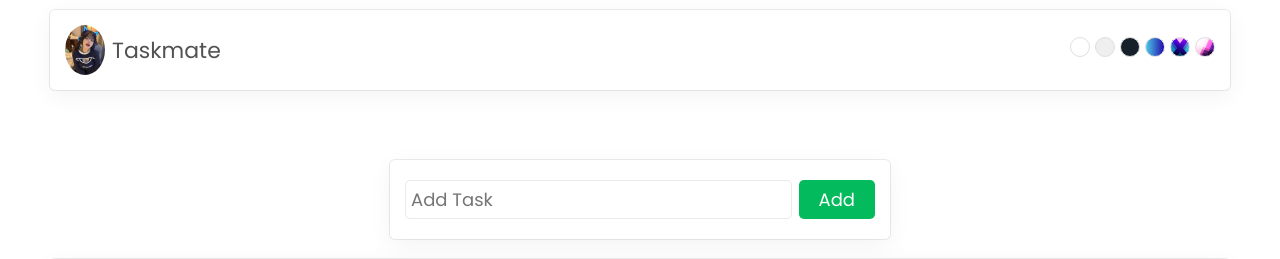
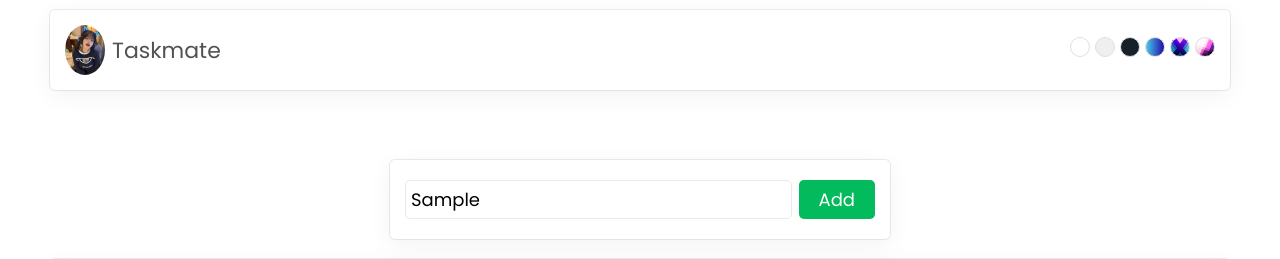
Before and after one commit to 1Ir-is/Taskmate-Application-ReactApp-Basic, a React (Create React App) app: page / in a window 1280 px wide. Both pictures are taken after typing "Sample" into the empty fields and a click on the button "Add". Shown: the top 259 px of the page. Built offline with nearby package versions, Linux system fonts and the light colour scheme.

Commit message:
feat: edit & delete function

```diff
--- a/src/App.js
+++ b/src/App.js
@@ -10,13 +10,25 @@ import "./App.css";
 function App() {
 
   const [taskList, setTasklist] = useState([]);
+  const [task, setTask] = useState({});
+
 
   return (
     <div className="App">
       <div className="container">
         <Header />
-        <AddTask taskList={taskList} setTasklist={setTasklist}/>
-        <ShowTask taskList={taskList} setTasklist={setTasklist}/>
+        <AddTask
+          taskList={taskList}
+          setTasklist={setTasklist}
+          task={task}
+          setTask={setTask}
+        />
+        <ShowTask
+          taskList={taskList}
+          setTasklist={setTasklist}
+          task={task}
+          setTask={setTask}
+        />
       </div>
     </div>
   );
--- a/src/components/AddTask.js
+++ b/src/components/AddTask.js
@@ -1,10 +1,17 @@
 import React from 'react'
 
-export const AddTask = ({ taskList, setTasklist }) => {
+export const AddTask = ({ taskList, setTasklist, task, setTask }) => {
 
     const handleSubmit = (event) => {
         event.preventDefault();
 
+        if (task.id) {
+            const date = new Date();
+            const updatedTaskList = taskList.map((todo) => (
+                todo.id === task.id ? {id: task.id, name: task.name, time: `${date.toLocaleTimeString()} ${date.toLocaleDateString()}`} : todo
+            ));
+            setTasklist(updatedTaskList);
+        } else {
             const date = new Date();
             const newTask = {
                 id: date.getTime(),
@@ -16,10 +23,13 @@ export const AddTask = ({ taskList, setTasklist }) => {
             event.target.task.value = '';
         }
 
+
+    }
+
   return (
     <section className='addTask'>
         <form onSubmit={handleSubmit}>
-            <input type="text" name="task" autoComplete='off' placeholder='Add Task' maxLength="25" />
+            <input type="text" name="task" value={task.name} autoComplete='off' placeholder='Add Task' maxLength="25" onChange={e => setTask({ ...task, name: e.target.value })}/>
             <button type='submit'>Add</button>
         </form>
     </section>
--- a/src/components/ShowTask.js
+++ b/src/components/ShowTask.js
@@ -1,6 +1,17 @@
 import React from 'react'
 
-export const ShowTask = ({ taskList, setTasklist }) => {
+export const ShowTask = ({ taskList, setTasklist, task, setTask }) => {
+
+    const handleUpdate = (id) => {
+        const selectedTask = taskList.find((task) => task.id === id);
+        setTask(selectedTask);
+    }
+
+    const handleDelete = (id) => {
+        const updatedTaskList = taskList.filter((task) => task.id !== id);
+        setTasklist(updatedTaskList);
+    }
+
 
 
     return (
@@ -19,8 +30,8 @@ export const ShowTask = ({ taskList, setTasklist }) => {
                             <span className='name'>{task.name}</span>
                             <span className='time'>{task.time}</span>
                         </p>
-                        <i className="bi bi-pencil-square"></i>
-                        <i className="bi bi-trash"></i>
+                        <i onClick={() => handleUpdate(task.id)} className="bi bi-pencil-square"></i>
+                        <i onClick={() => handleDelete(task.id)} className="bi bi-trash"></i>
                     </li>
                 ))}
 
```
Lines whose indentation alone changed are shown as unchanged.
